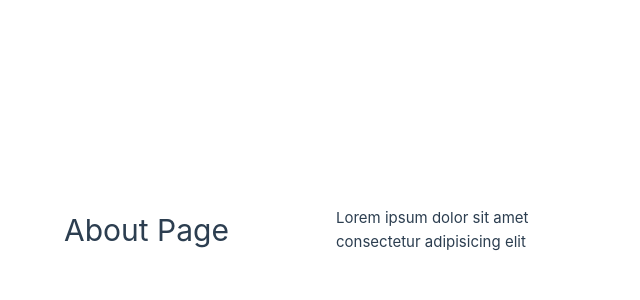
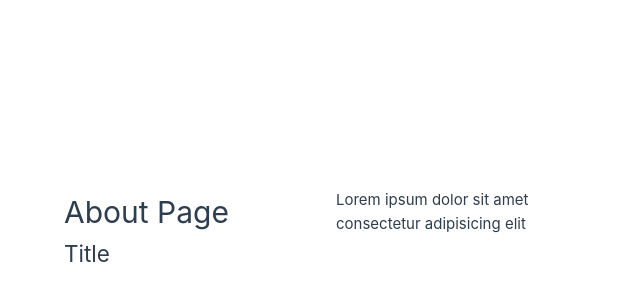
Before and after one commit to code-elias/egg-shop-case-study, a Vue app: page /about in a window 1280 px wide. Shown: the part 170-470 px from the top of the page, without its empty margins (0-640 px from the left). Built offline with nearby package versions, Linux system fonts and the light colour scheme.

Commit message:
added h2 in AboutView

```diff
--- a/src/views/AboutView.vue
+++ b/src/views/AboutView.vue
@@ -1,6 +1,7 @@
 <template>
   <h1>About Page</h1>
   <p>Lorem ipsum dolor sit amet consectetur adipisicing elit</p>
+  <h2>Title</h2>
 </template>
 
 <script>
```
